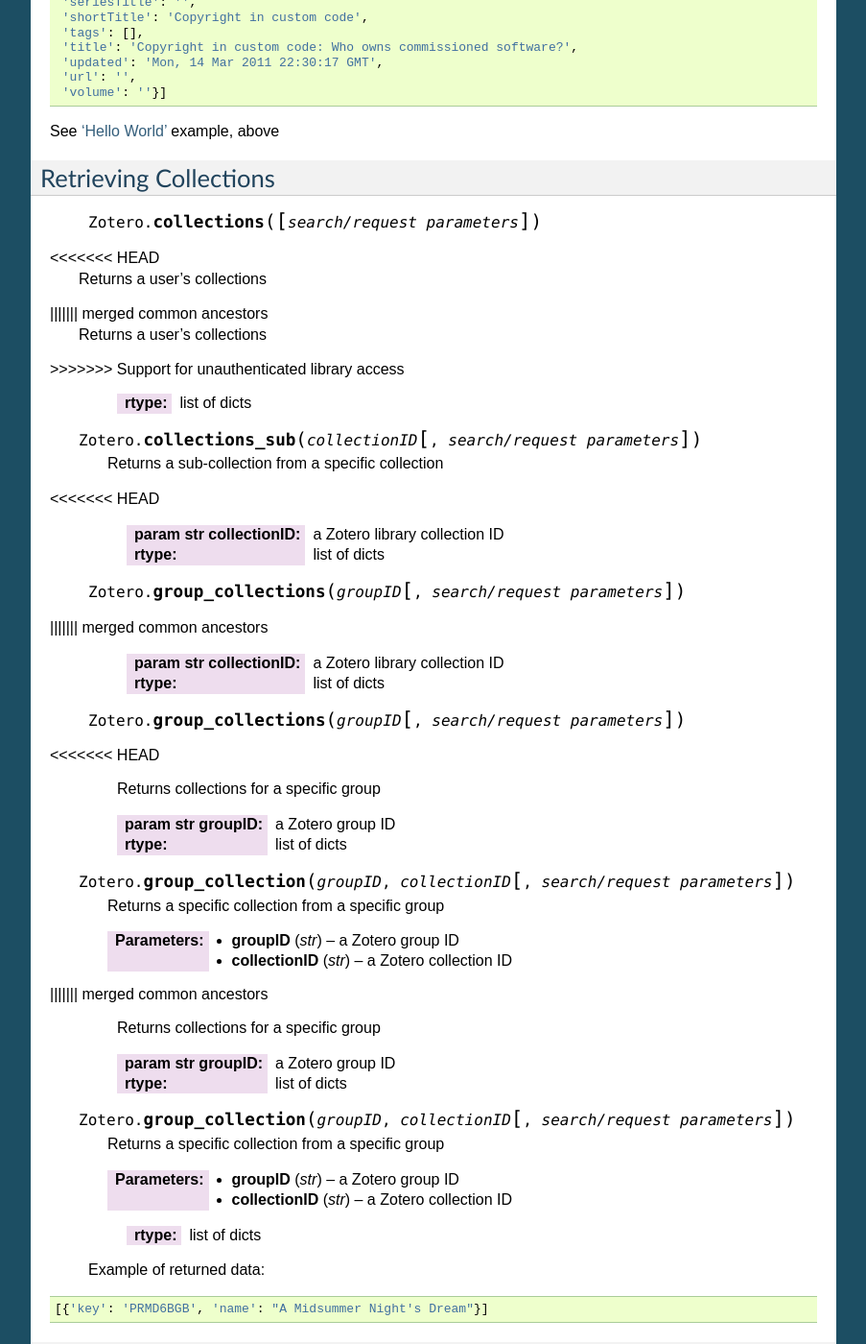
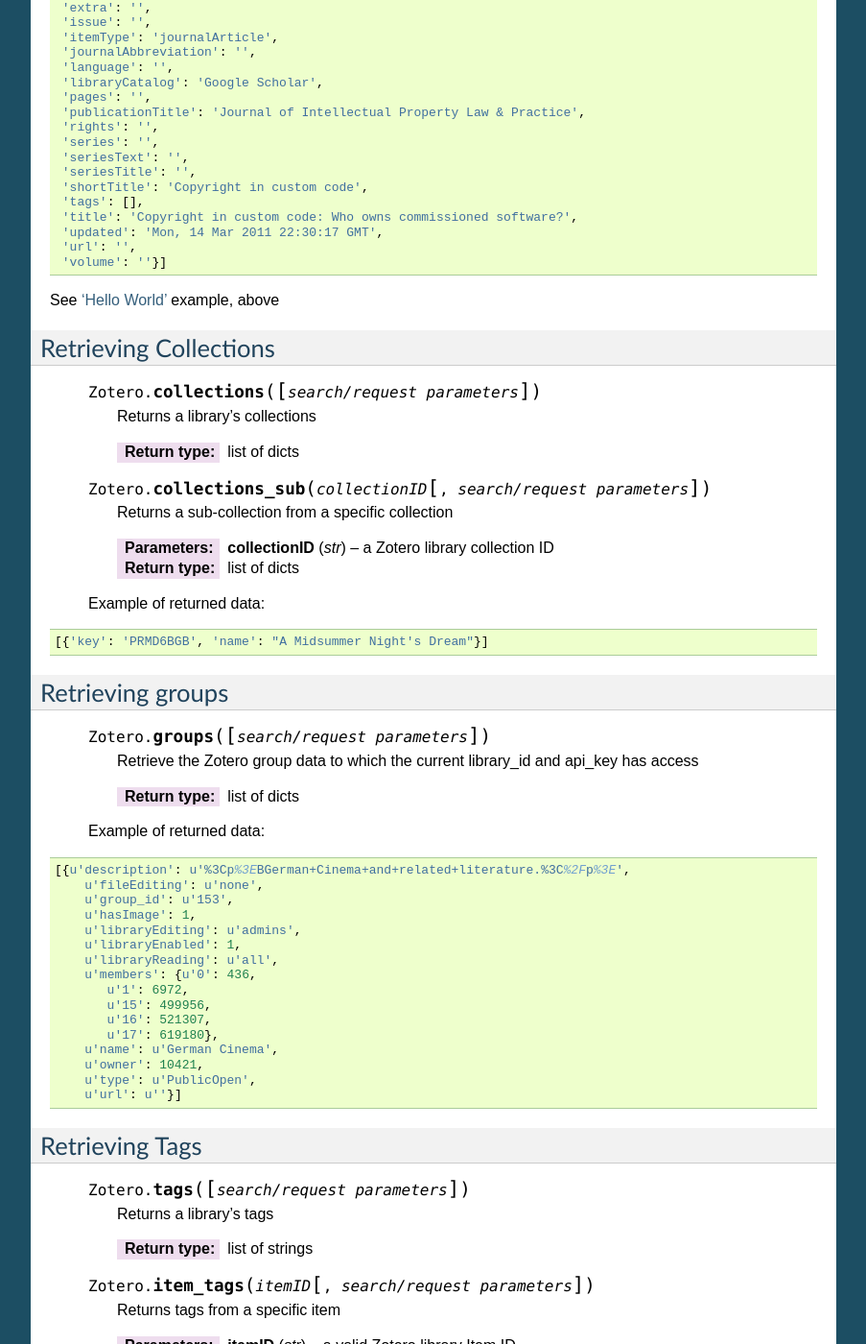
Before and after one commit to urschrei/pyzotero, a Sphinx documentation site: the page built from doc/index.txt, in a window 1280 px wide and 1400 px high, scrolled down 3249 px. Shown: the whole window at 96% size, without its empty margins (198-1101 px from the left). Built offline with Sphinx 7.4.7, drawn with Linux system fonts in a browser that asks for light colours; some of the changed text lies outside the part shown.

Commit message:
Further fixes to docs

```diff
--- a/doc/index.txt
+++ b/doc/index.txt
@@ -94,13 +94,17 @@
 General Usage
 =====================
 
+.. note::
+    A given ``Zotero`` instance is bound to the library or group used to create it. Thus, if you create a ``Zotero`` instance with a ``library_id`` of ``67`` and a ``library_type`` of ``group``, its item methods will only operate upon that group. Similarly, if you create a ``Zotero`` instance with your own ``library_id`` and a ``library_type`` of ``user``, the instance will be bound to your Zotero library.
+
+
 First, create a new Zotero instance:
 
 
     .. py:class:: Zotero(library_id, library_type, api_key)
 
         :param str library_id: a valid Zotero API user ID
-        :param str library_type: a valid Zotero API library type
+        :param str library_type: a valid Zotero API library type: **user** or **group**
         :param str api_key: a valid Zotero API user key
 
 
@@ -126,6 +130,8 @@
 ====================
 Retrieving Items
 ====================
+
+The following methods will retrieve either user or group items, depending on the value (``user`` or ``group``) used to create the ``Zotero`` instance:
 
 
     .. py:method:: Zotero.items([search/request parameters])
@@ -231,63 +237,15 @@
 =======================
     .. py:method:: Zotero.collections([search/request parameters])
 
-<<<<<<< HEAD
-        Returns a user's collections
-
-||||||| merged common ancestors
-        Returns a user's collections
-
-=======
         Returns a library's collections
 
->>>>>>> Support for unauthenticated library access
         :rtype: list of dicts
 
     .. py:method:: Zotero.collections_sub(collectionID[, search/request parameters])
 
         Returns a sub-collection from a specific collection
-<<<<<<< HEAD
 
         :param str collectionID: a Zotero library collection ID
-        :rtype: list of dicts
-
-    .. py:method:: Zotero.group_collections(groupID[, search/request parameters])
-||||||| merged common ancestors
-
-        :param str collectionID: a Zotero library collection ID
-        :rtype: list of dicts
-
-    .. py:method:: Zotero.group_collections(groupID[, search/request parameters])
-=======
->>>>>>> Support for unauthenticated library access
-
-<<<<<<< HEAD
-        Returns collections for a specific group
-
-        :param str groupID: a Zotero group ID
-        :rtype: list of dicts
-
-    .. py:method:: Zotero.group_collection(groupID, collectionID[, search/request parameters])
-
-        Returns a specific collection from a specific group
-
-        :param str groupID: a Zotero group ID
-        :param str collectionID: a Zotero collection ID
-||||||| merged common ancestors
-        Returns collections for a specific group
-
-        :param str groupID: a Zotero group ID
-        :rtype: list of dicts
-
-    .. py:method:: Zotero.group_collection(groupID, collectionID[, search/request parameters])
-
-        Returns a specific collection from a specific group
-
-        :param str groupID: a Zotero group ID
-        :param str collectionID: a Zotero collection ID
-=======
-        :param str collectionID: a Zotero library collection ID
->>>>>>> Support for unauthenticated library access
         :rtype: list of dicts
 
     Example of returned data:
@@ -302,16 +260,8 @@
 ==========================
     .. py:method:: Zotero.groups([search/request parameters])
 
-<<<<<<< HEAD
-        Retrieve the Zotero group data to which the current user key has access
-
-||||||| merged common ancestors
-        Retrieve the Zotero group data to which the current user key has access
-
-=======
         Retrieve the Zotero group data to which the current library_id and api_key has access
 
->>>>>>> Support for unauthenticated library access
         :rtype: list of dicts
 
     Example of returned data:
@@ -341,64 +291,14 @@
 
     .. py:method:: Zotero.tags([search/request parameters])
 
-<<<<<<< HEAD
-        Returns a user's tags
+        Returns a library's tags
 
         :rtype: list of strings
 
     .. py:method:: Zotero.item_tags(itemID[, search/request parameters])
-||||||| merged common ancestors
-        Returns a user's tags
-
-        :rtype: list of strings
-
-    .. py:method:: Zotero.item_tags(itemID[, search/request parameters])
-=======
-        Returns a library's tags
->>>>>>> Support for unauthenticated library access
-
-<<<<<<< HEAD
-        Returns tags from a specific item
-
-        :param str itemID: a valid Zotero library Item ID
-||||||| merged common ancestors
-        Returns tags from a specific item
-
-        :param str itemID: a valid Zotero library Item ID
-=======
->>>>>>> Support for unauthenticated library access
-        :rtype: list of strings
-
-<<<<<<< HEAD
-    .. py:method:: Zotero.group_tags(groupID[, search/request parameters])
-
-        Returns tags from a specific group
-
-        :param str groupID: a valid Zotero library group ID
-        :rtype: list of strings
-||||||| merged common ancestors
-    .. py:method:: Zotero.group_tags(groupID[, search/request parameters])
-
-        Returns tags from a specific group
-
-        :param str groupID: a valid Zotero library group ID
-        :rtype: list of strings
-=======
-    .. py:method:: Zotero.item_tags(itemID[, search/request parameters])
->>>>>>> Support for unauthenticated library access
 
         Returns tags from a specific item
 
-<<<<<<< HEAD
-        Returns tags from a specific item from a specific group
-
-        :param str groupID: a valid Zotero library group ID
-||||||| merged common ancestors
-        Returns tags from a specific item from a specific group
-
-        :param str groupID: a valid Zotero library group ID
-=======
->>>>>>> Support for unauthenticated library access
         :param str itemID: a valid Zotero library Item ID
         :rtype: list of strings
 
@@ -612,19 +512,9 @@
         :rtype: dict
 
     .. py:method:: Zotero.check_items(items)
-<<<<<<< HEAD
-
-        Check whether items to be created on the server contain only valid keys. This method first creates a set of valid keys by calling :py:meth:`item_fields()`, then compares the user-created dicts to it. If any keys in the user-created dicts are unknown, an ``InvalidItemFields`` exception is raised, detailing the invalid fields.
-
-||||||| merged common ancestors
 
         Check whether items to be created on the server contain only valid keys. This method first creates a set of valid keys by calling :py:meth:`item_fields()`, then compares the user-created dicts to it. If any keys in the user-created dicts are unknown, a ``KeyError`` exception is raised, detailing the invalid fields.
 
-=======
-
-        Check whether items to be created on the server contain only valid keys. This method first creates a set of valid keys by calling :py:meth:`item_fields()`, then compares the user-created dicts to it. If any keys in the user-created dicts are unknown, a ``KeyError`` exception is raised, detailing the invalid fields.
-
->>>>>>> Support for unauthenticated library access
         :param list items: one or more dicts containing item data
         :rtype: Boolean
 
```
Also changed, not shown: other parts of doc/index.txt (+6 -6 lines).
